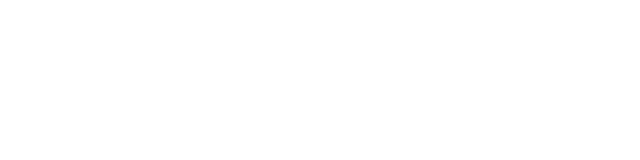
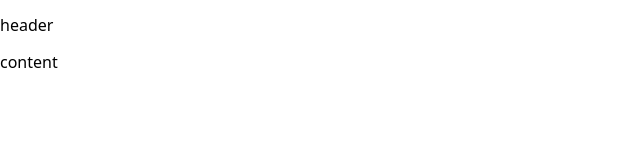
Before and after one commit to CodeHuai/frontsolved-electron, a Vue app: page /layout in a window 1280 px wide. Before the commit this address had no page. Shown: the top 160 px of the page, without its empty margins (0-640 px from the left). Built offline with nearby package versions, Linux system fonts and the light colour scheme.

Commit message:
搭建基础样式

```diff
--- a/src/App.vue
+++ b/src/App.vue
@@ -13,13 +13,13 @@
 </script>
 
 <style scoped lang="scss">
-.fade-enter-to,
+.fade-enter-from,
 .fade-leave-to {
   opacity: 0;
 }
 
 .fade-enter-active,
 .fade-leave-active {
-  transition: all 2s;
+  transition: all 1s;
 }
 </style>
--- a/src/components/header/index.vue
+++ b/src/components/header/index.vue
@@ -1,5 +1,9 @@
 <template>
-  <div>header</div>
+  <div
+    class="h-[50px] overflow-hidden flex justify-between items-center box-border"
+  >
+    header
+  </div>
 </template>
 
 <script setup></script>
--- a/src/layout/index.vue
+++ b/src/layout/index.vue
@@ -1,16 +1,9 @@
 <template>
-  <div class="w-full h-full bg-[＃FFFFF0]">
+  <div class="w-full h-full bg-[＃FFFFF0] relative">
     <Header></Header>
     <Content></Content>
   </div>
 </template>
-
-<script>
-export default {
-  // eslint-disable-next-line vue/multi-word-component-names
-  name: 'Layout'
-}
-</script>
 
 <script setup>
 import Header from '@/components/header/index.vue'
--- a/src/router/routes.js
+++ b/src/router/routes.js
@@ -1,7 +1,11 @@
 export const routes = [
   {
     path: '/',
-    redirect: 'layout',
-    component: () => import('@/layout/index.vue'),
+    redirect: 'layout'
+  },
+  {
+    path: '/layout',
+    name: 'layout',
+    component: () => import('@/layout/index.vue')
   }
 ]
```
